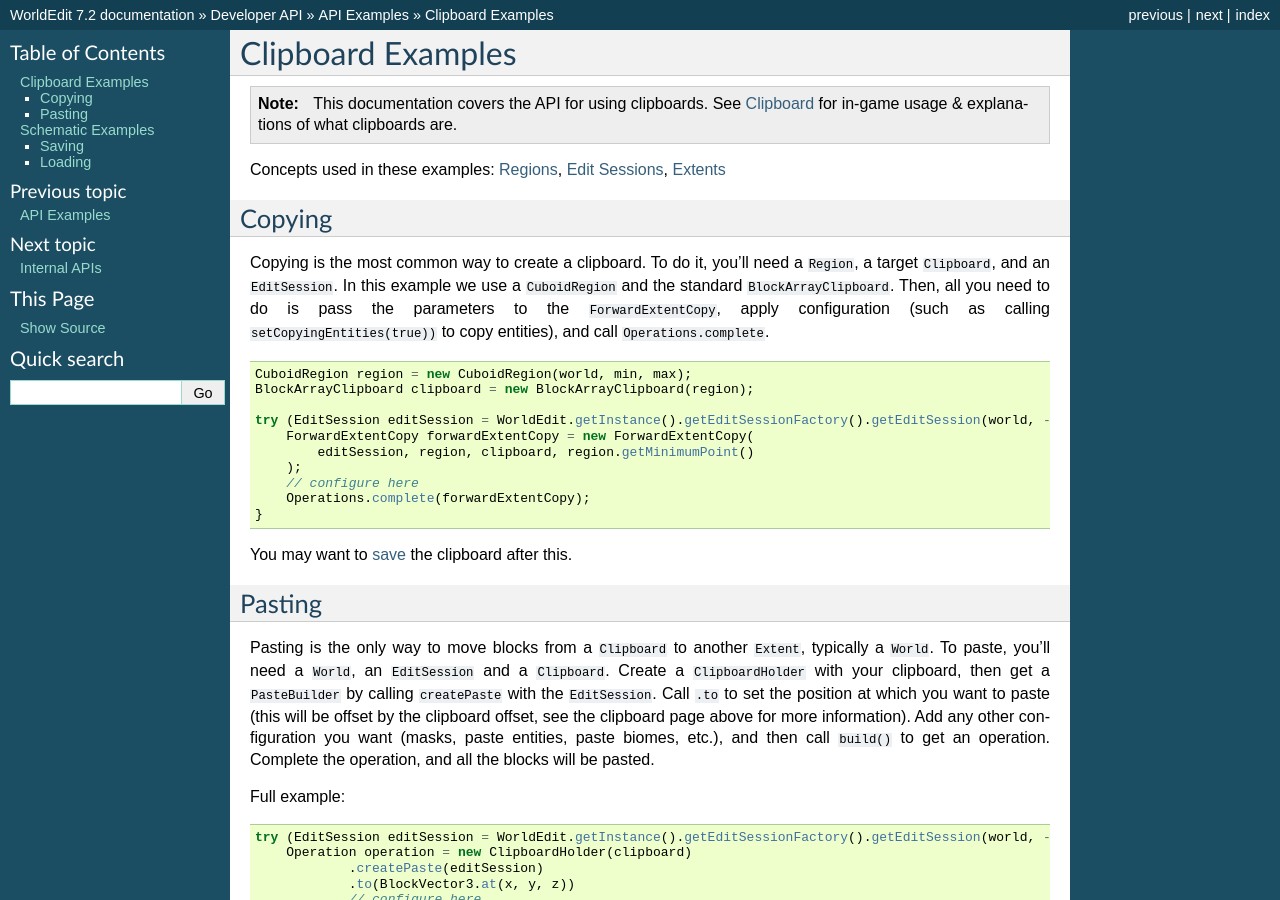
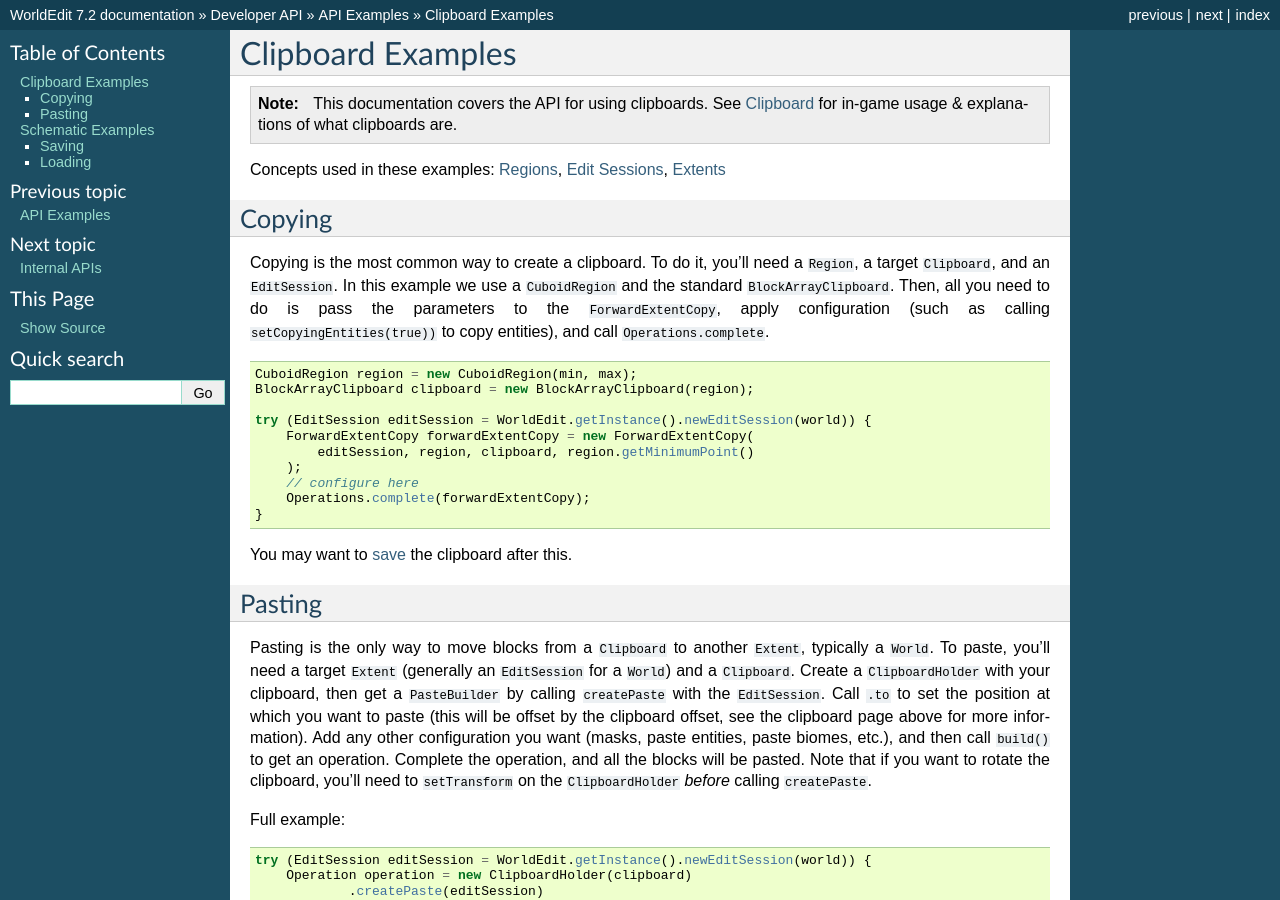
Before and after one commit to EngineHub/WorldEditDocs, a Sphinx documentation site: the page built from source/api/examples/clipboard.rst, in a window 1280 px wide and 900 px high. Built offline with Sphinx 7.4.7, drawn with Linux system fonts in a browser that asks for light colours.

Commit message:
Clipboard examples updates. (#27)
* Remove deprecated EditSessionFactory usage for new methods.
* Add some notes on ClipboardHolder rotation and extent targetting.

Closes #22.

```diff
--- a/source/api/examples/clipboard.rst
+++ b/source/api/examples/clipboard.rst
@@ -17,10 +17,10 @@
 
 .. code-block:: java
 
-    CuboidRegion region = new CuboidRegion(world, min, max);
+    CuboidRegion region = new CuboidRegion(min, max);
     BlockArrayClipboard clipboard = new BlockArrayClipboard(region);
 
-    try (EditSession editSession = WorldEdit.getInstance().getEditSessionFactory().getEditSession(world, -1)) {
+    try (EditSession editSession = WorldEdit.getInstance().newEditSession(world)) {
         ForwardExtentCopy forwardExtentCopy = new ForwardExtentCopy(
             editSession, region, clipboard, region.getMinimumPoint()
         );
@@ -33,18 +33,19 @@
 Pasting
 -------
 Pasting is the only way to move blocks from a ``Clipboard`` to another ``Extent``, typically a ``World``.
-To paste, you'll need a ``World``, an ``EditSession`` and a ``Clipboard``. Create a ``ClipboardHolder``
+To paste, you'll need a target ``Extent`` (generally an ``EditSession`` for a ``World``) and a ``Clipboard``. Create a ``ClipboardHolder``
 with your clipboard, then get a ``PasteBuilder`` by calling ``createPaste`` with the ``EditSession``.
 Call ``.to`` to set the position at which you want to paste (this will be offset by the clipboard offset,
 see the clipboard page above for more information). Add any other configuration you want (masks, paste entities,
 paste biomes, etc.), and then call ``build()`` to get an operation. Complete the operation, and all the blocks
-will be pasted.
+will be pasted. Note that if you want to rotate the clipboard, you'll need to ``setTransform`` on
+the ``ClipboardHolder`` *before* calling ``createPaste``.
 
 Full example:
 
 .. code-block:: java
 
-    try (EditSession editSession = WorldEdit.getInstance().getEditSessionFactory().getEditSession(world, -1)) {
+    try (EditSession editSession = WorldEdit.getInstance().newEditSession(world)) {
         Operation operation = new ClipboardHolder(clipboard)
                 .createPaste(editSession)
                 .to(BlockVector3.at(x, y, z))
```
